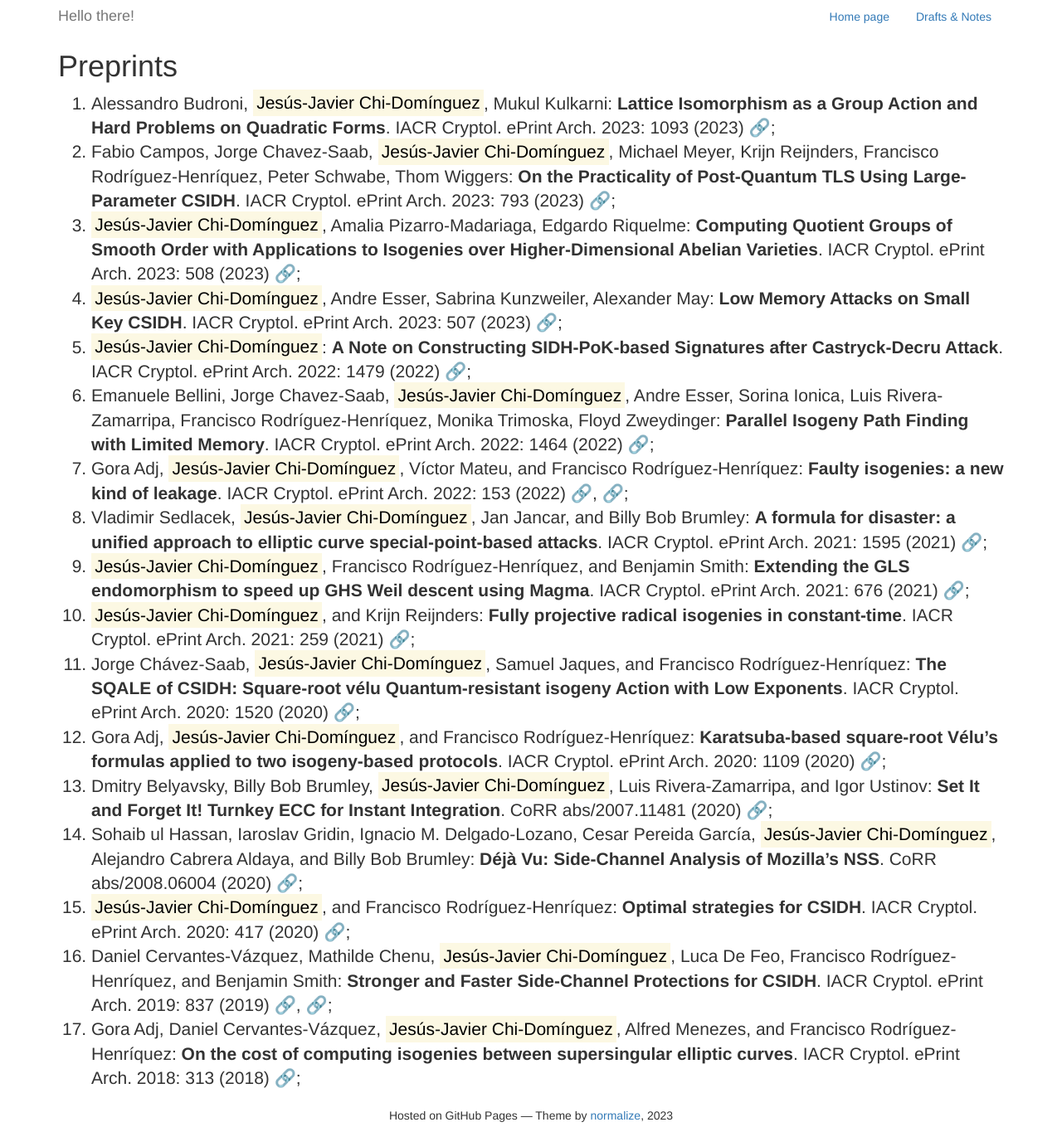
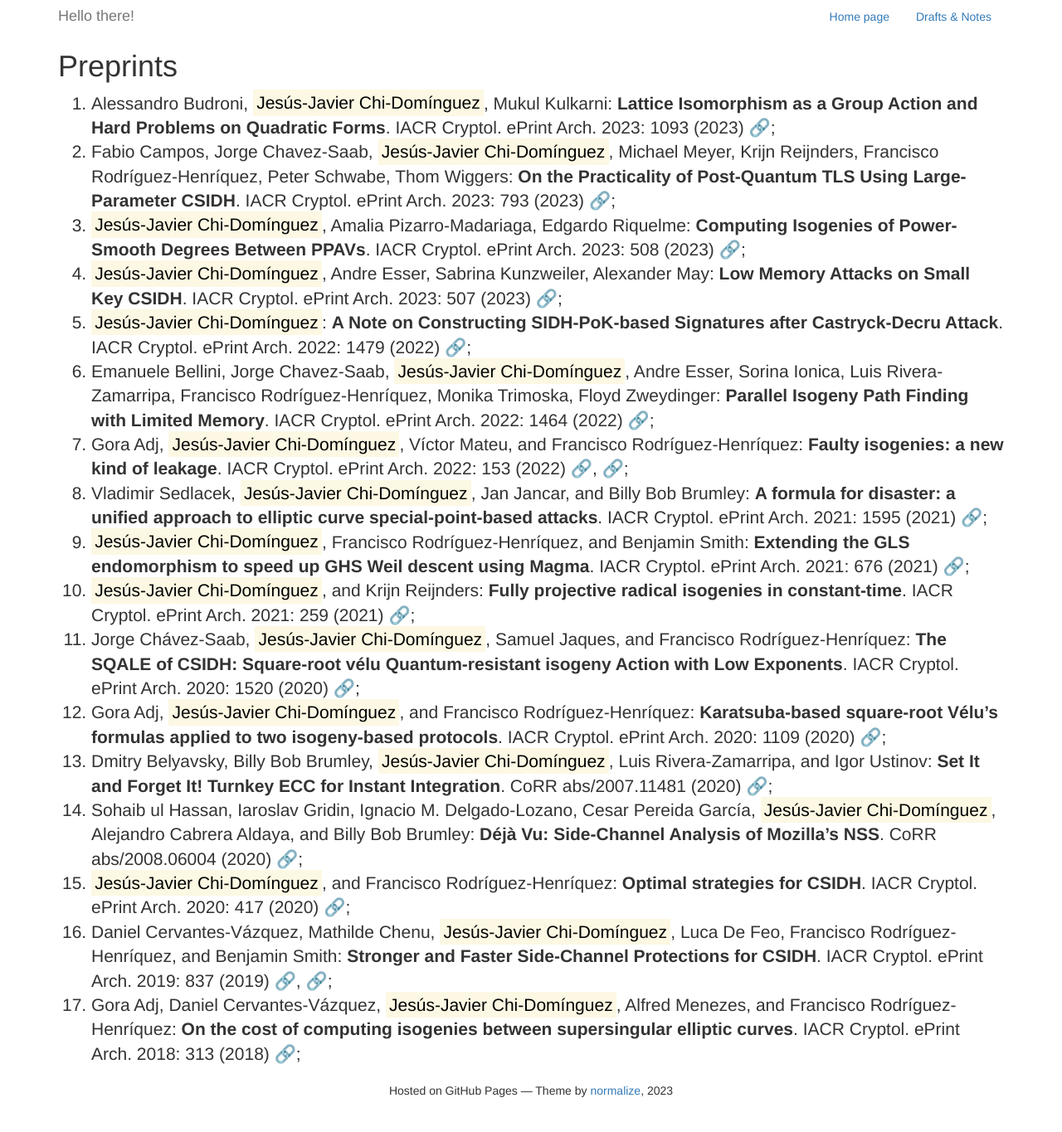
Before and after one commit to JJChiDguez/JJChiDguez.github.io, a Jekyll site: the page built from docs/preprints.md, in a window 1280 px wide. Shown: the whole page at 83% size. Built offline with Jekyll 4.4.1, drawn with Linux system fonts in a browser that asks for light colours; after the commit the page ends 1335 px from its top, so only the background shows below that.

```diff
--- a/docs/preprints.md
+++ b/docs/preprints.md
@@ -8,7 +8,7 @@
 
 1. Alessandro Budroni, <mark>Jes&uacute;s-Javier Chi-Dom&iacute;nguez</mark>, Mukul Kulkarni: **Lattice Isomorphism as a Group Action and Hard Problems on Quadratic Forms**. IACR Cryptol. ePrint Arch. 2023: 1093 (2023) [&#128279;](https://eprint.iacr.org/2023/1093);
 2. Fabio Campos, Jorge Chavez-Saab, <mark>Jes&uacute;s-Javier Chi-Dom&iacute;nguez</mark>, Michael Meyer, Krijn Reijnders, Francisco Rodr&iacute;guez-Henr&iacute;quez, Peter Schwabe, Thom Wiggers: **On the Practicality of Post-Quantum TLS Using Large-Parameter CSIDH**. IACR Cryptol. ePrint Arch. 2023: 793 (2023) [&#128279;](https://eprint.iacr.org/2023/793);
-3. <mark>Jes&uacute;s-Javier Chi-Dom&iacute;nguez</mark>, Amalia Pizarro-Madariaga, Edgardo Riquelme: **Computing Quotient Groups of Smooth Order with Applications to Isogenies over Higher-Dimensional Abelian Varieties**. IACR Cryptol. ePrint Arch. 2023: 508 (2023) [&#128279;](https://eprint.iacr.org/2023/508);
+3. <mark>Jes&uacute;s-Javier Chi-Dom&iacute;nguez</mark>, Amalia Pizarro-Madariaga, Edgardo Riquelme: **Computing Isogenies of Power-Smooth Degrees Between PPAVs**. IACR Cryptol. ePrint Arch. 2023: 508 (2023) [&#128279;](https://eprint.iacr.org/2023/508);
 4. <mark>Jes&uacute;s-Javier Chi-Dom&iacute;nguez</mark>, Andre Esser, Sabrina Kunzweiler, Alexander May: **Low Memory Attacks on Small Key CSIDH**. IACR Cryptol. ePrint Arch. 2023: 507 (2023) [&#128279;](https://eprint.iacr.org/2023/507);
 5. <mark>Jes&uacute;s-Javier Chi-Dom&iacute;nguez</mark>: **A Note on Constructing SIDH-PoK-based Signatures after Castryck-Decru Attack**. IACR Cryptol. ePrint Arch. 2022: 1479 (2022) [&#128279;](https://eprint.iacr.org/2022/1479);
 6. Emanuele Bellini, Jorge Chavez-Saab, <mark>Jes&uacute;s-Javier Chi-Dom&iacute;nguez</mark>, Andre Esser, Sorina Ionica, Luis Rivera-Zamarripa, Francisco Rodr&iacute;guez-Henr&iacute;quez, Monika Trimoska, Floyd Zweydinger: **Parallel Isogeny Path Finding with Limited Memory**. IACR Cryptol. ePrint Arch. 2022: 1464 (2022) [&#128279;](https://eprint.iacr.org/2022/1464);
```
Also changed, not shown: docs/Gemfile.lock, 1 other file.
